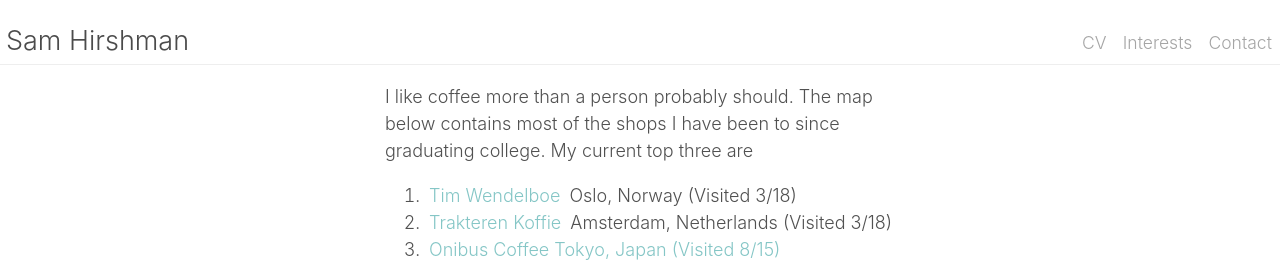
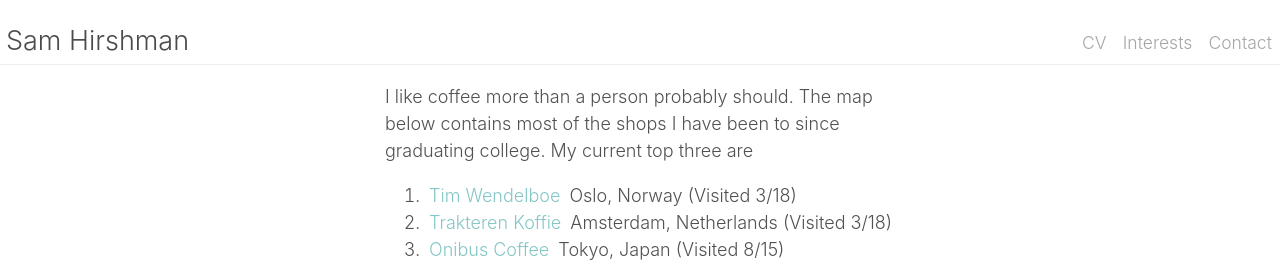
Before and after one commit to shirshma/shirshma.github.io, a Jekyll site: the page built from docs/interests.md, in a window 1280 px wide, cut to the strip 0-277 px from the top of the page. Built offline with Jekyll 4.4.1, drawn with Linux system fonts in a browser that asks for light colours.

```diff
--- a/docs/interests.md
+++ b/docs/interests.md
@@ -11,7 +11,7 @@ I like coffee more than a person probably should. The map below contains most of
       <a href="http://www.trakterenkoffie.nl/" target="_blank">Trakteren Koffie  </a> Amsterdam, Netherlands (Visited 3/18)
     </span>
 3. <span class="fn">
-      <a href="http://www.onibuscoffee.com/" target="_blank"> Onibus Coffee Tokyo, Japan (Visited 8/15)</a>
+      <a href="http://www.onibuscoffee.com/" target="_blank"> Onibus Coffee</a> Tokyo, Japan (Visited 8/15)
     </span>
 
 
```
